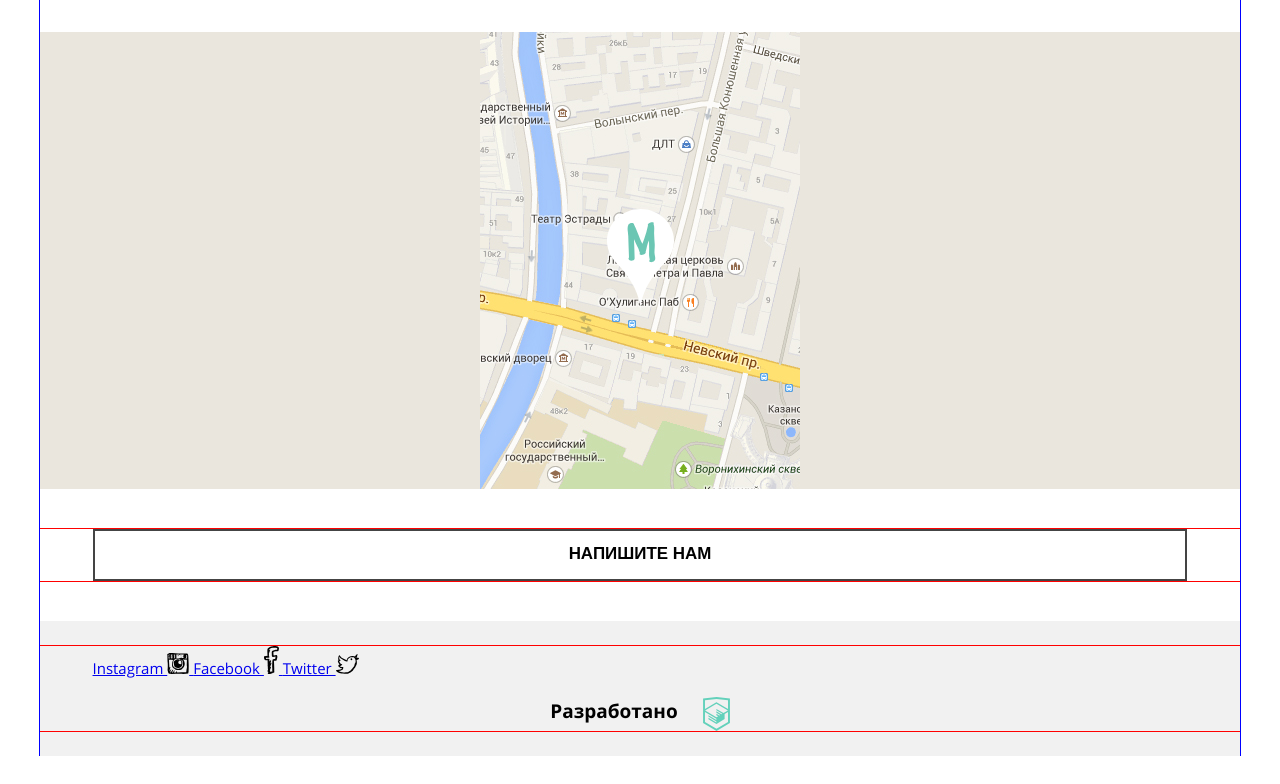
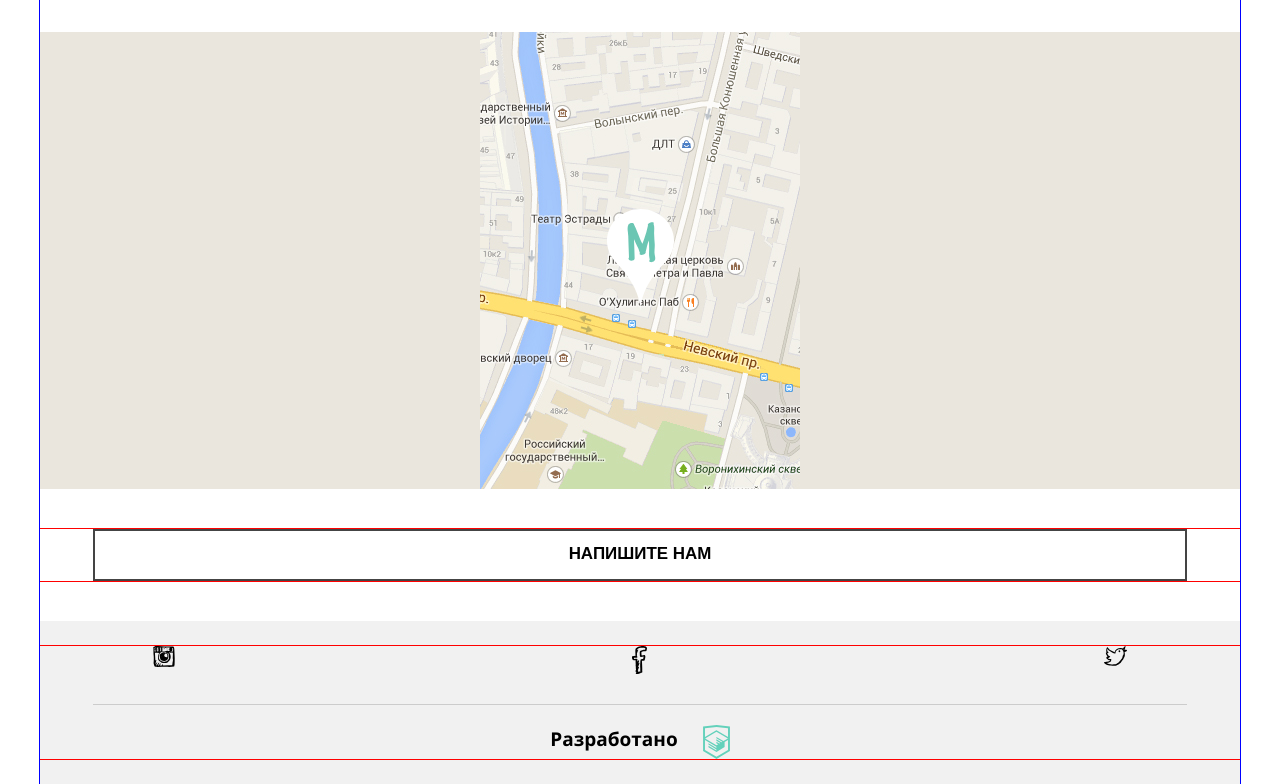
Before and after one commit to des-yogi/mishka-ad, a website: page index.html in a window 1280 px wide. Shown: the part 3957-4741 px from the top of the page. Before the commit the page ends 4713 px from the top, so only its background shows below. Drawn offline with nearby package versions, Linux system fonts and the light colour scheme; files that its build step writes are made by us from their sources; files whose address does not match are found by name.

Commit message:
Сохранение

```diff
--- a/gulpfile.js
+++ b/gulpfile.js
@@ -16,6 +16,8 @@ var concat = require("gulp-concat");
 var del = require("del");
 var run = require("run-sequence");
 var server = require("browser-sync").create();
+
+require('events').EventEmitter.prototype._maxListeners = 100;
 
 gulp.task("style", function() {
   gulp.src("sass/style.scss")
--- a/sass/blocks/page-footer.scss
+++ b/sass/blocks/page-footer.scss
@@ -36,7 +36,6 @@
     opacity: 0.3;
   }
 
-
   p {
     padding-right: 25px;
     padding-bottom: 5px;
--- a/sass/blocks/social-link.scss
+++ b/sass/blocks/social-link.scss
@@ -0,0 +1,10 @@
+.social-link {
+  @include text-hide();
+
+  &:hover {
+    fill: $icon-hvr-color  ;
+  }
+  &:active {
+    opacity: 0.3;
+  }
+}
--- a/sass/blocks/social.scss
+++ b/sass/blocks/social.scss
@@ -0,0 +1,8 @@
+.social {
+  display: flex;
+  justify-content: space-between;
+  padding-left: 60px;
+  padding-right: 60px;
+  padding-bottom: 30px;
+  border-bottom: 1px solid #cccccc;
+}
```
Also changed, not shown: index.html (+1 -1 lines), favicon.ico (added).
